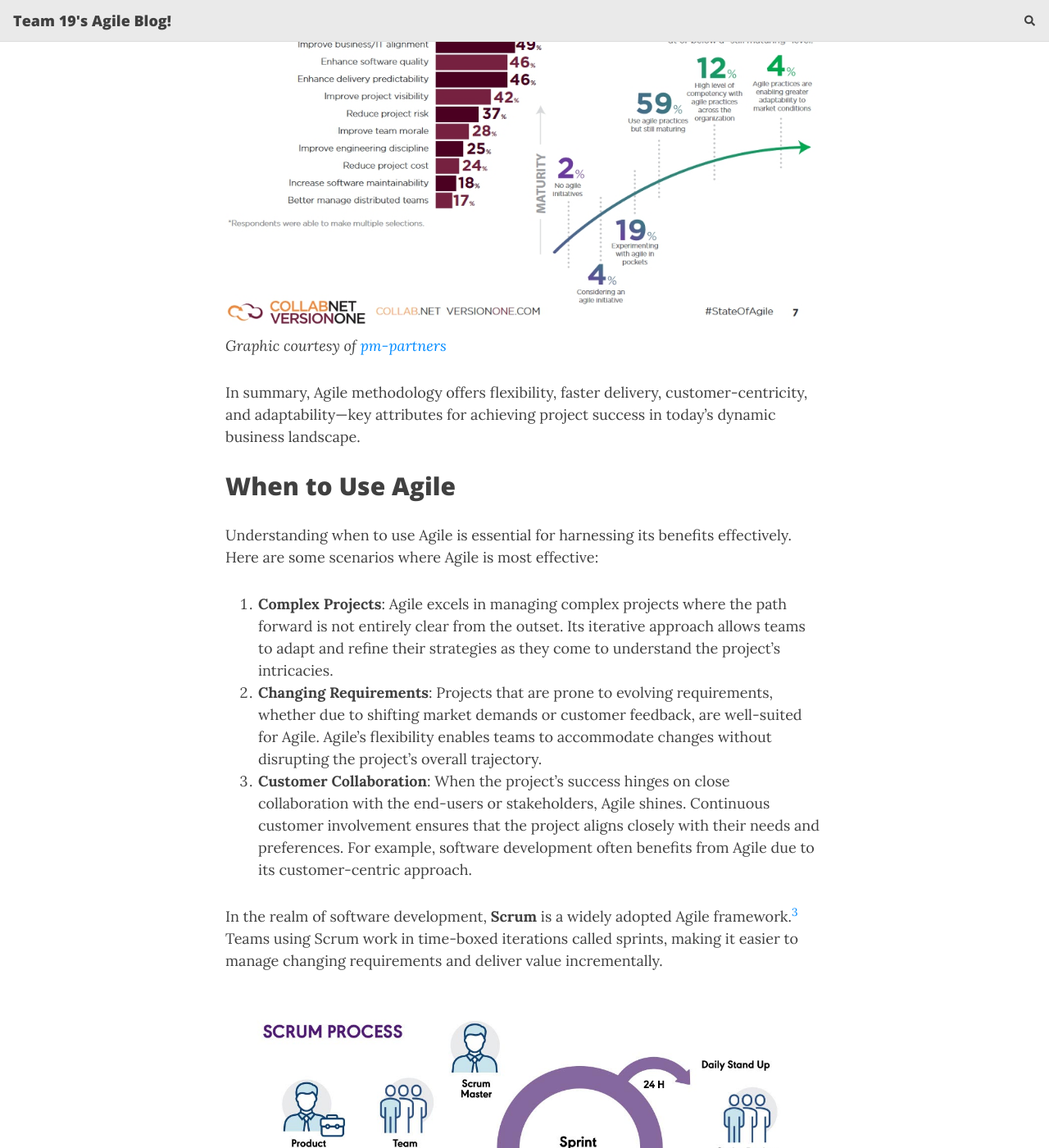
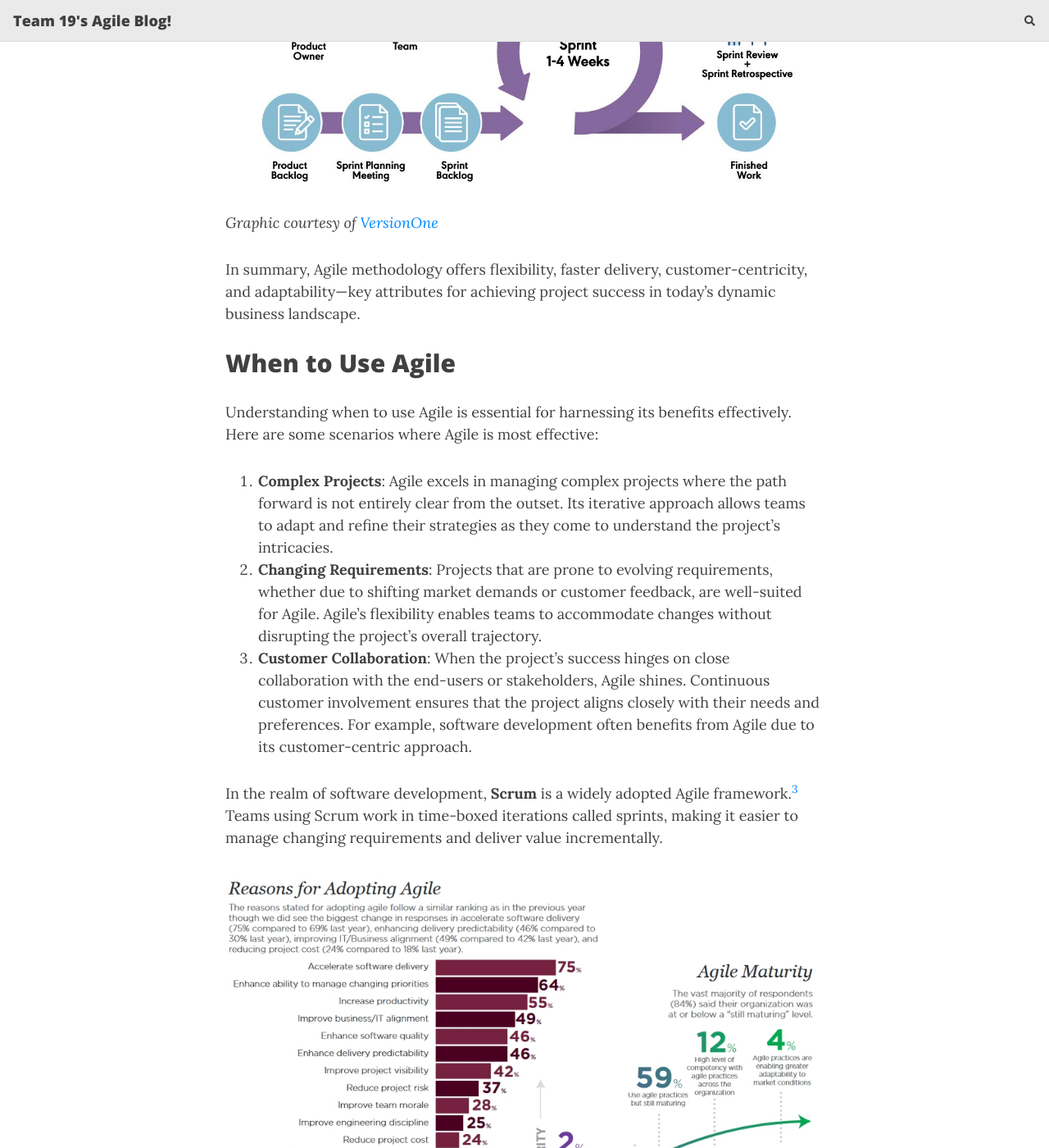
Before and after one commit to dlouangr/agile-blog, a Jekyll site: the page built from _posts/2023-09-10-navigating.md, in a window 1280 px wide and 1400 px high, scrolled down 2072 px. Shown: the whole window at 82% size. Built offline with Jekyll 4.4.1, drawn with Linux system fonts in a browser that asks for light colours; nearby versions of some CDN libraries; comment, search, counter and statistics services are not loaded; some of the changed text lies outside the part shown.

Commit message:
modified:   _posts/2023-09-10-navigating.md

```diff
--- a/_posts/2023-09-10-navigating.md
+++ b/_posts/2023-09-10-navigating.md
@@ -34,8 +34,8 @@
 
 Statistics and case studies support Agile's success across industries. For instance, the 12th "State of Agile Report" by VersionOne revealed that 98% of respondents reported success with Agile projects, with 74% indicating more than half of their Agile projects had been successful[^2].
 
-![Agile report](/agile-blog/assets/img/agile1.jpg){: .mx-auto.d-block :}
-*Graphic courtesy of [pm-partners](https://www.pm-partners.com.au/the-agile-journey-a-scrum-overview/)*
+![Agile report](/agile-blog/assets/img/scrum-process.jpg){: .mx-auto.d-block :}
+*Graphic courtesy of [VersionOne](https://www.qagile.pl/wp-content/uploads/2018/04/versionone-12th-annual-state-of-agile-report.pdf)*
 
 In summary, Agile methodology offers flexibility, faster delivery, customer-centricity, and adaptability—key attributes for achieving project success in today's dynamic business landscape.
 
@@ -49,8 +49,8 @@
 
 In the realm of software development, **Scrum** is a widely adopted Agile framework.[^3] Teams using Scrum work in time-boxed iterations called sprints, making it easier to manage changing requirements and deliver value incrementally.
 
-![Scrum](/agile-blog/assets/img/scrum-process.jpg){: .mx-auto.d-block :}
-*Graphic courtesy of [VersionOne](https://www.qagile.pl/wp-content/uploads/2018/04/versionone-12th-annual-state-of-agile-report.pdf)*
+![Scrum](/agile-blog/assets/img/agile1.jpg){: .mx-auto.d-block :}
+*Graphic courtesy of [pm-partners](https://www.pm-partners.com.au/the-agile-journey-a-scrum-overview/)*
 
 In conclusion, Agile methodology is most effective in projects characterized by complexity, changing requirements, customer collaboration, and innovation.
 
```
